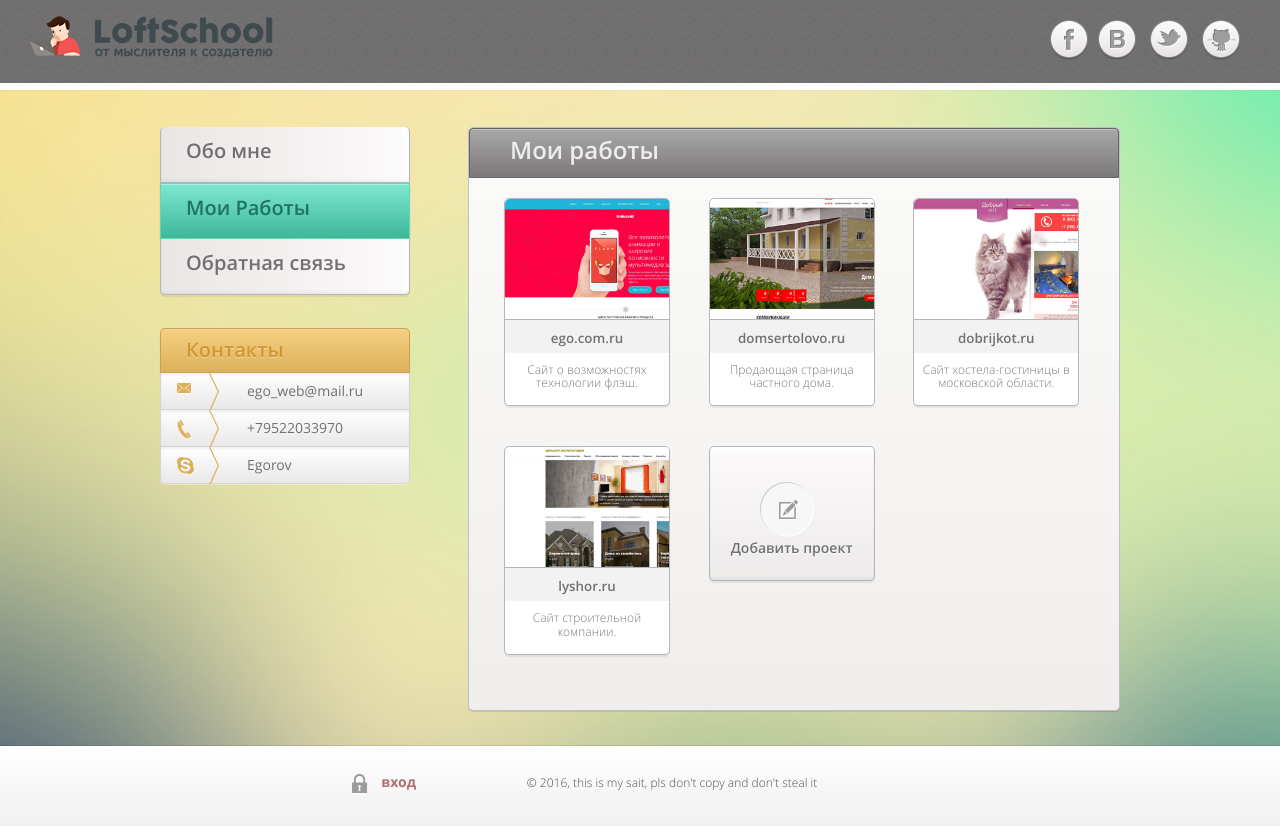
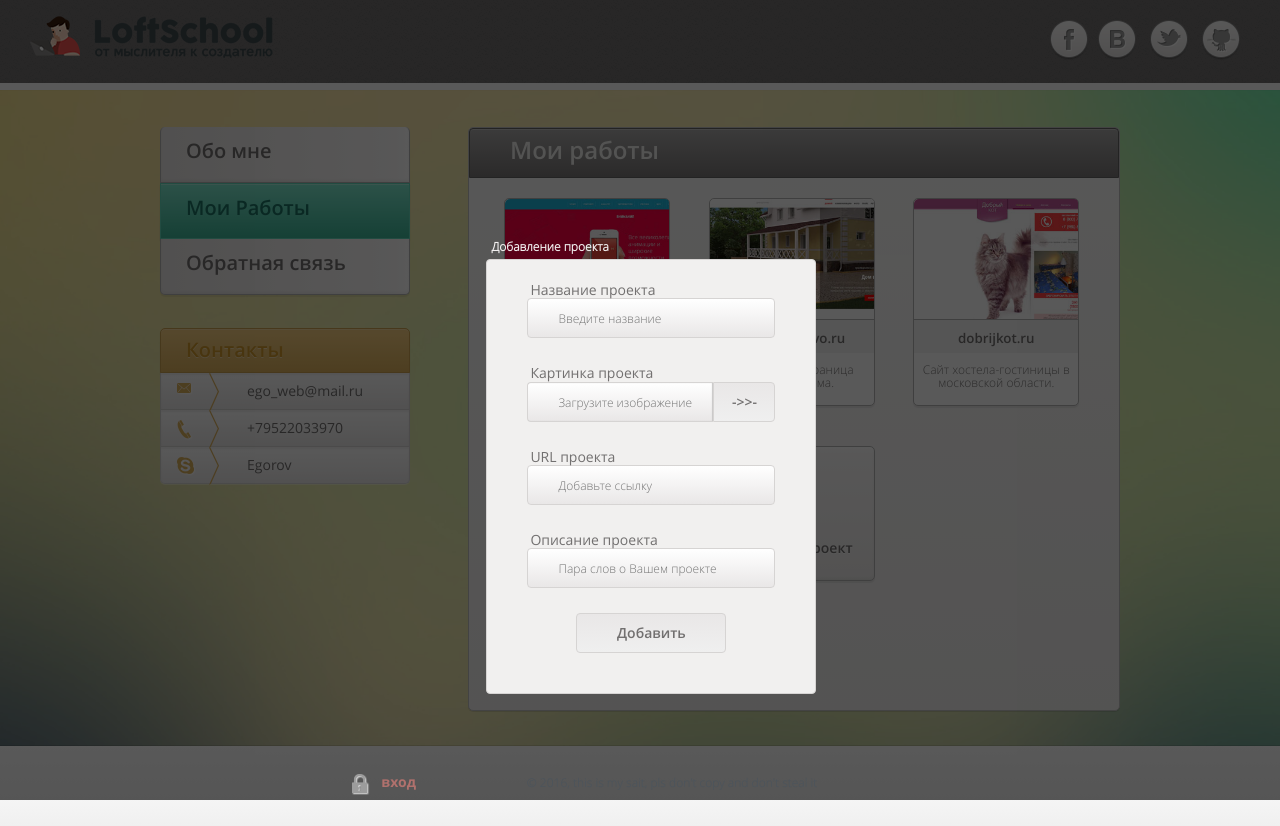
Before and after one commit to ego-web/loftschool, a website: page app/portfolio.html in a window 1280 px wide. Both pictures are taken after a click on the link "Добавить проект". Drawn offline with nearby package versions, Linux system fonts and the light colour scheme.

Commit message:
add new add_project_popup

```diff
--- a/app/css/popup.css
+++ b/app/css/popup.css
@@ -45,18 +45,12 @@
     border-radius: 4px;
     border: 1px solid #d6d4d3;
     background-image: linear-gradient(rgba(251,249,249,0), #e9e7e7);
-    margin: 25px auto;
+    margin: 0 auto 25px ;
     padding-left: 30px;
     font-family: open_sanslight, sans-serif;
     font-size: 12px;
     color: #c7c6c6;
 }
-
-.login_input_email {
-}
-
-.login_input_password {
- }
 
 .login_checkbox {
     margin-left: 25px;
@@ -74,7 +68,7 @@
     display: block;
     margin: 20px auto;
     border: 1px solid #d6d4d3;
-    background-image: linear-gradient(rgba(251,249,249,0), #e9e7e7);
+    background-image: linear-gradient(#e9e7e7, rgba(251,249,249,0));
     color: #727070;
     width: 150px;
     height: 40px;
@@ -83,8 +77,63 @@
     border-radius: 4px;
 }
 
-.login_submit:hover {
+.login_submit:hover, .button_add_pic:hover{
     border: 1px solid #50c8aa;
     background-image: linear-gradient(#5fdcbd, #3aa087);
     color: #1e7465;
 }
+
+/*add_project*/
+.label_add{
+    font-family: open_sansregular, sans-serif;
+    color: #727070;
+    font-size: 14px;
+    line-height: 12px;
+    margin-left: 23px;
+}
+.add_pic{
+    display: block;
+    width: 248px;
+    height: 40px;
+    margin: 0 auto 25px ;
+
+}
+.input_add_pic{
+    float: left;
+    width: 75%;
+    height: 40px;
+    border-bottom-left-radius: 4px;
+    border-top-left-radius: 4px;
+    border: 1px solid #d6d4d3;
+    border-right: none;
+    background-image: linear-gradient(rgba(251,249,249,0), #e9e7e7);
+    padding-left: 30px;
+    font-family: open_sanslight, sans-serif;
+    font-size: 12px;
+    color: #c7c6c6;
+    box-shadow: inset -1px 0 1px 0px ;
+}
+
+.button_add_pic {
+    border-bottom-right-radius: 4px;
+    border-top-right-radius: 4px;
+    border: 1px solid #d6d4d3;
+    background-image: linear-gradient( #e9e7e7, rgba(251,249,249,0));
+    color: #727070;
+    width: 25%;
+    height: 40px;
+    font-family: open_sanssemibold, sans-serif;
+    font-size: 14px;
+}
+
+.file_add_pic{
+    float:right;
+    top:-40px;
+    width: 25%;
+    height: 40px;
+    opacity: 0;
+    filter: alpha(opacity=0);
+   position: relative;
+   z-index: 99999;
+    overflow:hidden;
+}
--- /dev/null
+++ b/app/js/add_project_popup.js
@@ -0,0 +1,15 @@
+/**
+ * Created by ego on 10.02.2016.
+ */
+$(document).ready(function(){
+    //Скрыть PopUp при загрузке страницы
+    PopUpAddHide();
+});
+//Функция отображения PopUp
+function PopUpAddShow(){
+    $("#popup2").show();
+}
+//Функция скрытия PopUp
+function PopUpAddHide(){
+    $("#popup2").hide();
+}
--- a/app/js/popup.js
+++ b/app/js/popup.js
@@ -6,7 +6,7 @@
         PopUpHide();
     });
 //Функция отображения PopUp
-function PopUpShow(){
+function PopUpEnterShow(){
     $("#popup1").show();
 }
 //Функция скрытия PopUp
--- a/app/portfolio.html
+++ b/app/portfolio.html
@@ -19,6 +19,8 @@
         <link rel="stylesheet" href="css/portfolio.css">
         <link rel="stylesheet" href="css/fonts.css">
         <link rel="stylesheet" href="css/sprite.css">
+        <link rel="stylesheet" href="css/popup.css">
+
           <!--modernizer-->
         <script src="bower/modernizer/modernizr.js"></script>
 
@@ -42,7 +44,6 @@
                         </li>
                         <li class="socials-item">
                           <a href="http://twitter.com" target="_blank" class="sprite sprite-tw">twitter.com</a>
-                        </li>
                         </li>
                         <li class="socials-item">
                           <a href="http://github.com" target="_blank" class="sprite sprite-gh">github.com</a>
@@ -121,7 +122,9 @@
 						</li>
 						<li class="addproject">
 							<i class="sprite sprite-school">иконка</i>
-							<a href="#" class="addproject-link">Добавить проект</a>
+                            <a href="javascript:PopUpAddShow()"
+                               class="addproject-link">Добавить проект
+                            </a>
 						</li>
 					</ul>
 
@@ -130,16 +133,62 @@
 		</section>
 	</div>
 
+    <!--add_project_popup-->
+<section class="add_project_popup">
+    <div class="b-popup" id="popup2" >
+        <div class="b-popup-content">
+            <h2 class="authorize">Добавление проекта</h2>
+            <form action="URL" class="login_form">
+                <label class="label_add" for="login_checkbox">Название проекта</label>
+                <input class="login_input login_input_email" type="text" placeholder="Введите название">
+                <label class="label_add" for="login_checkbox">Картинка проекта</label>
+                <div class="add_pic">
+                <input class=" input_add_pic" type="text" placeholder="Загрузите изображение">
+                <button class="button_add_pic" type="submit" name="submit" value="submit">->>-</button>
+                <input class="file_add_pic" type="file" size="1" title="1" name="file_add_pic" value="submit" accept="image/*">
+
+                </div>
+                <label class="label_add" for="login_checkbox">URL проекта</label>
+                <input class="login_input login_input_password" type="text" placeholder="Добавьте ссылку">
+                <label class="label_add" for="login_checkbox">Описание проекта</label>
+                <input class="login_input login_input_password" type="text" placeholder="Пара слов о Вашем проекте">
+                <button class="login_submit" type="submit" name="submit" value="submit">Добавить</button>
+            </form>
+        </div>
+        <a class="b-popup_a" href="javascript:PopUpAddHide()"></a>
+    </div>
+</section>
+
+    <!--//footer-->
     <footer class="page-footer">
         <div class="conatiner">
-
-                <a href="/login.html" class="lock">
+            <a href="javascript:PopUpEnterShow()" class="lock">
                 <i class="sprite sprite-locked" ></i>
                 <span>вход</span>
             </a>
             <div class="copyright">© 2016, this is my sait, pls don't copy and don't steal it</div>
         </div>
+
+        <div class="b-popup" id="popup1" >
+            <div class="b-popup-content">
+                <h2 class="authorize">Пожалуйста, вторизуйтесь:</h2>
+                <form action="URL" class="login_form">
+                    <br>
+                    <input class="login_input login_input_email" type="text" placeholder="Введите Email">
+                    <input class="login_input login_input_password" type="text" placeholder="Введите Пароль">
+                    <input class="login_checkbox" id="login_checkbox" type="checkbox">
+                    <label class="remember_me" for="login_checkbox">Запомнить меня?</label>
+                    <button class="login_submit" type="submit" name="submit" value="submit">Войти</button>
+                </form>
+            </div>
+            <a class="b-popup_a" href="javascript:PopUpHide()"></a>
+        </div>
     </footer>
 
+    <script src="bower/jquery/dist/jquery.js"></script>
+    <script src="js/main.js"></script>
+    <script src="js/popup.js"></script>
+    <script src="js/add_project_popup.js"></script>
     </body>
+
  </html>
```
Lines whose indentation alone changed are shown as unchanged.
